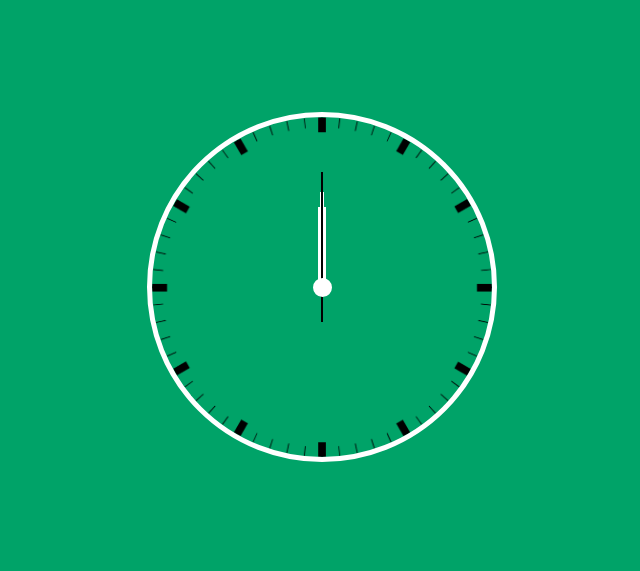
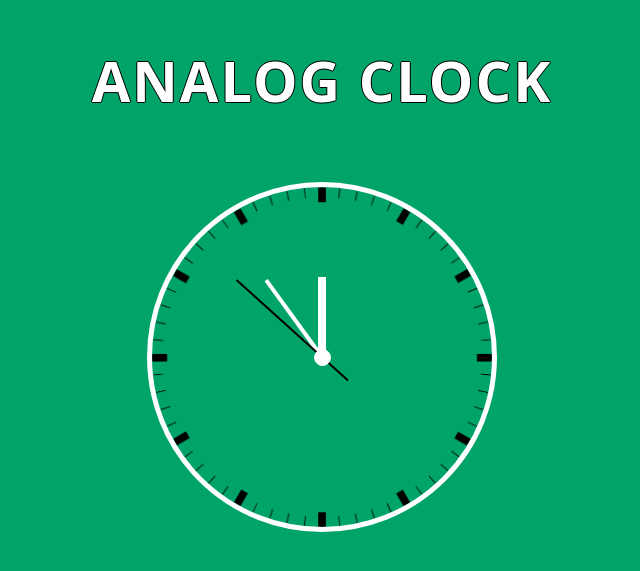
Before and after one commit to saraclaeys/analogclock, a plain HTML site: page index.html in a window 1280 px wide. Shown: the part 113-684 px from the top of the page, without its empty margins (318-958 px from the left). Drawn offline with Linux system fonts and the light colour scheme.

Commit message:
script and details css

```diff
--- a/css/style.css
+++ b/css/style.css
@@ -3,6 +3,8 @@
     padding: 0;
     box-sizing: border-box;
 }
+
+@import url('https://fonts.googleapis.com/css2?family=Open+Sans&display=swap');
 
 body {
     display: flex;
@@ -10,6 +12,18 @@ body {
     align-items: center;
     min-height: 100vh;
     background: #00A368;
+    font-family: 'Open Sans', sans-serif;
+    flex-direction: column;
+}
+
+h1 {
+    padding-bottom: 5%;
+    color: #fff;
+    text-align: center;
+    font-size: 3.5em;
+    text-transform: uppercase;
+    letter-spacing: 2px;
+    text-shadow: -1px 0 black, 0 1px black, 1px 0 black, 0 -1px black;
 }
 
 .clock {
@@ -30,7 +44,7 @@ body {
     width: 15px;
     height: 15px;
     background: #fff;
-    border: 2px solid #fff;
+    border: 1px solid #fff;
     z-index: 9999;
     border-radius: 50%;
 }
--- a/index.html
+++ b/index.html
@@ -9,6 +9,7 @@
 </head>
 
 <body>
+    <h1>Analog Clock</h1>
     <div class="clock">
         <div class="hour">
             <div class="hr" id="hr"></div>
--- a/js/script.js
+++ b/js/script.js
@@ -0,0 +1,14 @@
+const deg = 6;
+const hr = document.querySelector("#hr");
+const mn = document.querySelector("#mn");
+const sc = document.querySelector("#sc");
+
+setInterval(() => {
+    let day = new Date();
+    let hh = day.getHours() * 30;
+    let mm = day.getMinutes() * deg;
+    let ss = day.getSeconds() * deg;
+    hr.style.transform = `rotateZ($ {hh + (mm / 12)}deg)`;
+    mn.style.transform = `rotateZ(${mm}deg)`;
+    sc.style.transform = `rotateZ(${ss}deg)`;
+})
```
